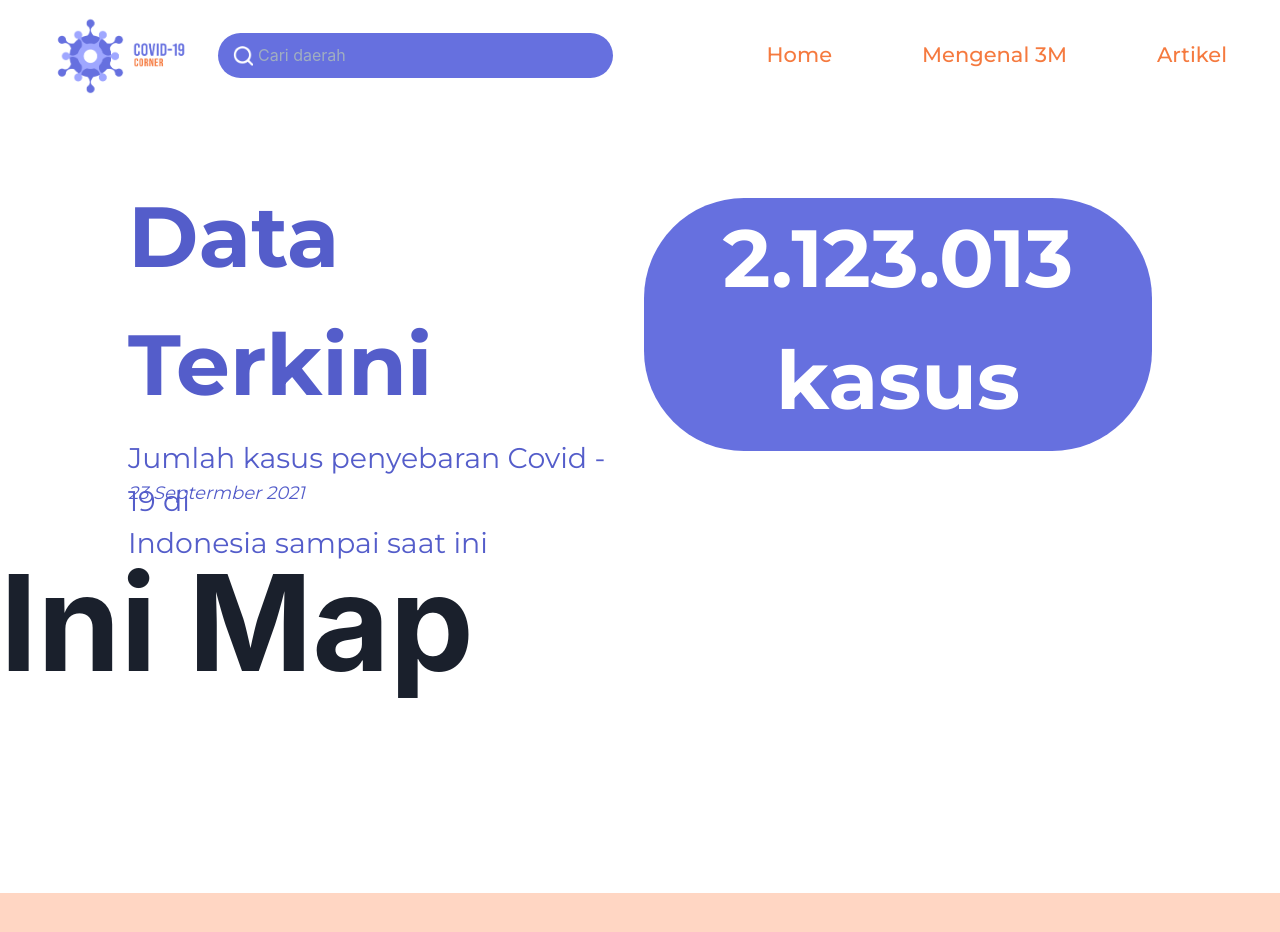
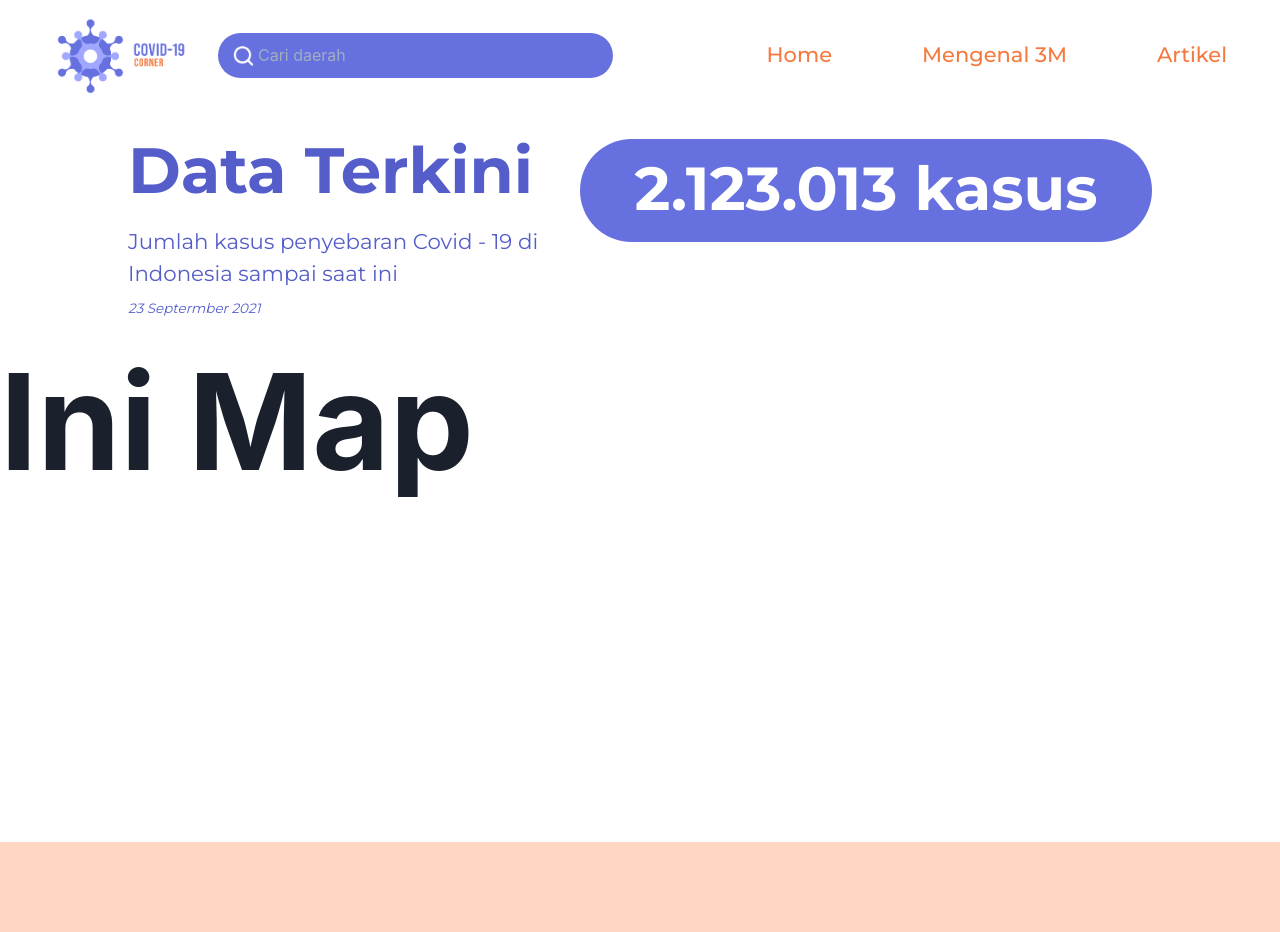
Before and after one commit to afdalabdallah/projectcoviddata, a React (Create React App) app: page / in a window 1280 px wide. Shown: the top 932 px of the page. Built offline with nearby package versions, Linux system fonts and the light colour scheme.

Commit message:
dikit perbaiki

```diff
--- a/src/components/HomeText.js
+++ b/src/components/HomeText.js
@@ -1,24 +1,36 @@
 import React from 'react'
 import {Grid, GridItem} from '@chakra-ui/react'
+import { Text } from '@chakra-ui/react'
 
 export default function HomeText() {
     return (
         <Grid
         w="80%"
-        h="350px"
-        templateRows="repeat(10, 1fr)"
-        templateColumns="repeat(4, 1fr)"
+        templateRows="repeat(2, 1fr)"
+        templateColumns="repeat(2, 1fr)"
         gap={2}
         margin="auto"
-        marginTop="5%"
+        marginTop="1%"
         fontFamily="Montserrat"
         color="#545DCA"
             >
-            <GridItem rowSpan={1.5} colSpan={2} fontSize="64pt" fontWeight="700">Data Terkini</GridItem>
-            <GridItem marginTop="5%" rowSpan={3} colSpan={2} fontSize="60.78pt" fontWeight="700" color="#FFF" borderRadius="100px" bgColor="#6670DF" textAlign="center">2.123.013 kasus</GridItem>
-            <GridItem rowSpan={4} colSpan={2} fontSize="21.33pt">Jumlah kasus penyebaran Covid - 19 di <br/>Indonesia sampai saat ini</GridItem>
-            <GridItem rowSpan={2} colSpan={2}></GridItem> {/*kosong untuk spacing bawah*/}
-            <GridItem rowSpan={2} colSpan={2} fontSize="13.48pt" fontStyle="italic">23 Septermber 2021</GridItem>
+            <GridItem rowSpan={1} colSpan={1} >
+                <Text fontSize="64px" fontWeight="700">
+                    Data Terkini
+                </Text>
+            </GridItem>
+            <GridItem marginTop="3%" rowSpan={2} colSpan={1}   borderRadius="100px" bgColor="#6670DF" textAlign="center" w="572px" h="103px">
+               <Text marginTop="4px" fontSize="60.78px" fontWeight="bold" color="#FFF">
+                   2.123.013 kasus
+                </Text>
+            </GridItem>
+            <GridItem rowSpan={1} colSpan={1} fontSize="21.33px">
+                Jumlah kasus penyebaran Covid - 19 di
+                <br/>
+                Indonesia sampai saat ini
+                <br/>
+                <Text marginTop="8px" fontSize="13.48px" fontStyle="italic">23 Septermber 2021</Text>
+            </GridItem>
         </Grid>
     )
 }
```
